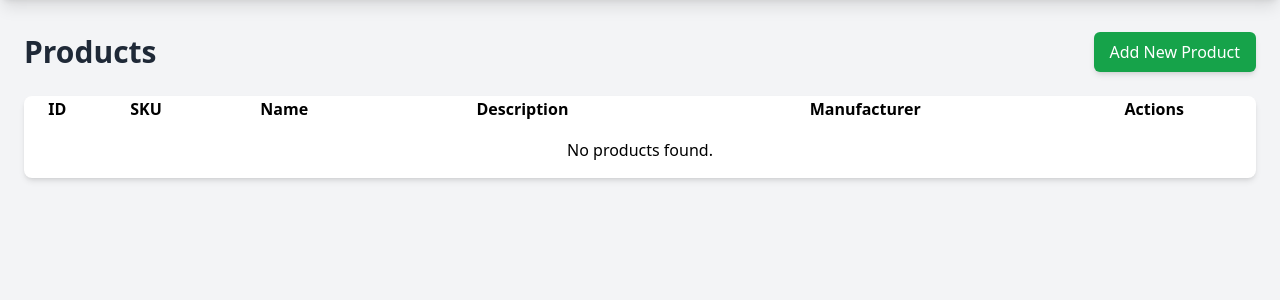
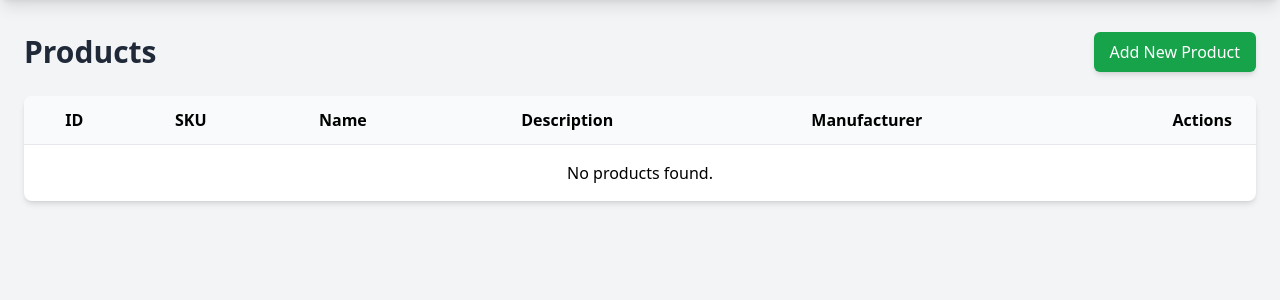
Before and after one commit to Adds14/SupplyChainDemand, a Flask app: page /products in a window 1280 px wide. Shown: the part 64-364 px from the top of the page. Run offline with Flask 3, Linux system fonts and the light colour scheme; data that the repository does not hold is empty; some libraries are stand-ins or nearby versions.

Commit message:
new commit

```diff
--- a/templates/product_list.html
+++ b/templates/product_list.html
@@ -11,29 +11,31 @@
 <div class="bg-white rounded-lg shadow-md overflow-hidden">
     <table class="w-full">
         <thead>
-            <tr>
-                <th>ID</th>
-                <th>SKU</th>
-                <th>Name</th>
-                <th>Description</th>
-                <th>Manufacturer</th>
-                <th>Actions</th>
+            <tr class="bg-gray-50 border-b">
+                <th class="p-3 text-center">ID</th>
+                <th class="p-3 text-center">SKU</th>
+                <th class="p-3 text-center">Name</th>
+                <th class="p-3 text-center">Description</th>
+                <th class="p-3 text-center">Manufacturer</th>
+                <th class="p-3 text-right pr-6">Actions</th>
             </tr>
         </thead>
         <tbody>
             {% if products %}
                 {% for product in products %}
-                <tr class="hover:bg-gray-50">
-                    <td>{{ product.Product_ID }}</td>
-                    <td>{{ product.SKU }}</td>
-                    <td>{{ product.Name }}</td>
-                    <td class="text-sm text-gray-600">{{ product.Description[:50] }}{% if product.Description|length > 50 %}...{% endif %}</td>
-                    <td>{{ product.Manufacturer_Name or 'N/A' }}</td>
-                    <td class="flex space-x-2">
-                        <a href="{{ url_for('product_edit', product_id=product.Product_ID) }}" class="text-blue-600 hover:text-blue-800">Edit</a>
-                        <form action="{{ url_for('product_delete', product_id=product.Product_ID) }}" method="POST" onsubmit="return confirm('Are you sure you want to delete this product?');">
-                            <button type="submit" class="text-red-600 hover:text-red-800">Delete</button>
-                        </form>
+                <tr class="hover:bg-gray-50 border-b">
+                    <td class="p-3 text-center">{{ product.Product_ID }}</td>
+                    <td class="p-3 text-center">{{ product.SKU }}</td>
+                    <td class="p-3 text-center">{{ product.Name }}</td>
+                    <td class="p-3 text-center text-sm text-gray-600">{{ product.Description[:50] }}{% if product.Description|length > 50 %}...{% endif %}</td>
+                    <td class="p-3 text-center">{{ product.Manufacturer_Name or 'N/A' }}</td>
+                    <td class="p-3 text-right pr-6">
+                        <div class="flex justify-end space-x-2">
+                            <a href="{{ url_for('product_edit', product_id=product.Product_ID) }}" class="text-blue-600 hover:text-blue-800">Edit</a>
+                            <form action="{{ url_for('product_delete', product_id=product.Product_ID) }}" method="POST" onsubmit="return confirm('Are you sure you want to delete this product?');">
+                                <button type="submit" class="text-red-600 hover:text-red-800">Delete</button>
+                            </form>
+                        </div>
                     </td>
                 </tr>
                 {% endfor %}
```
